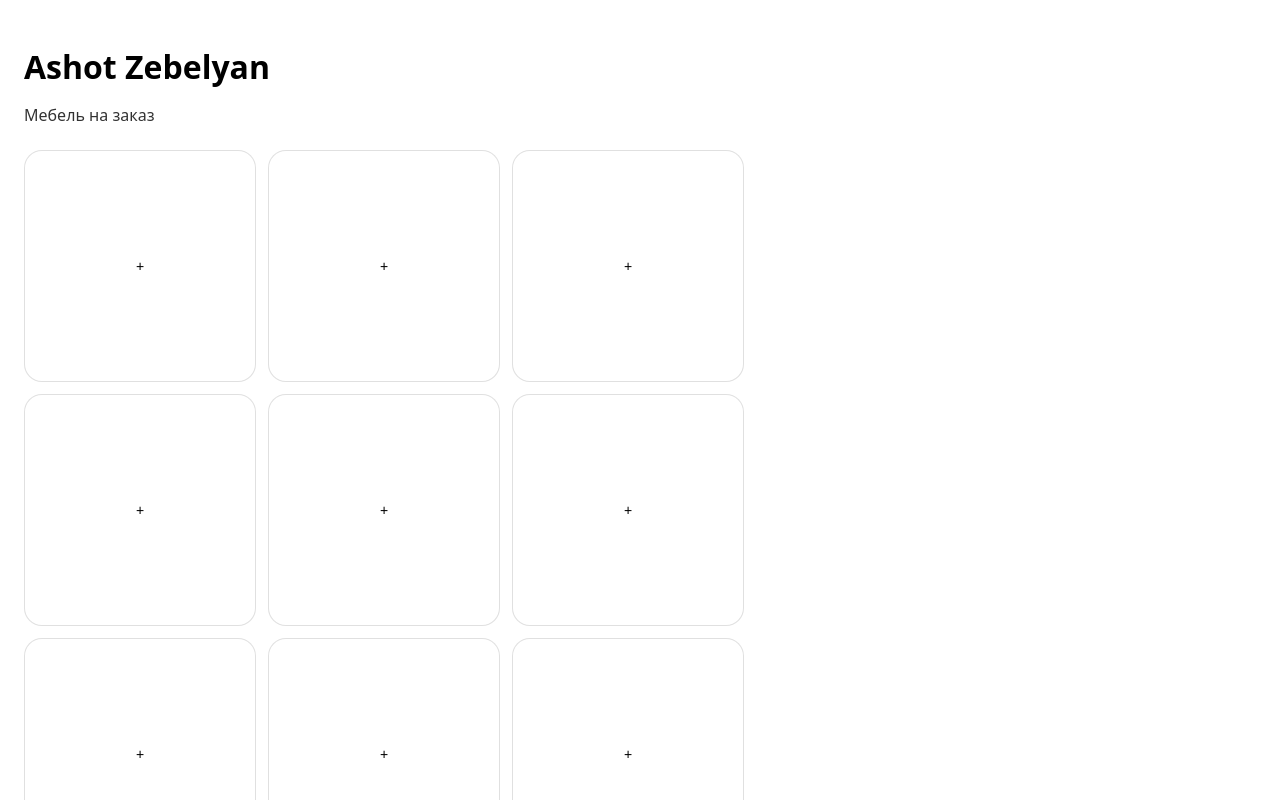
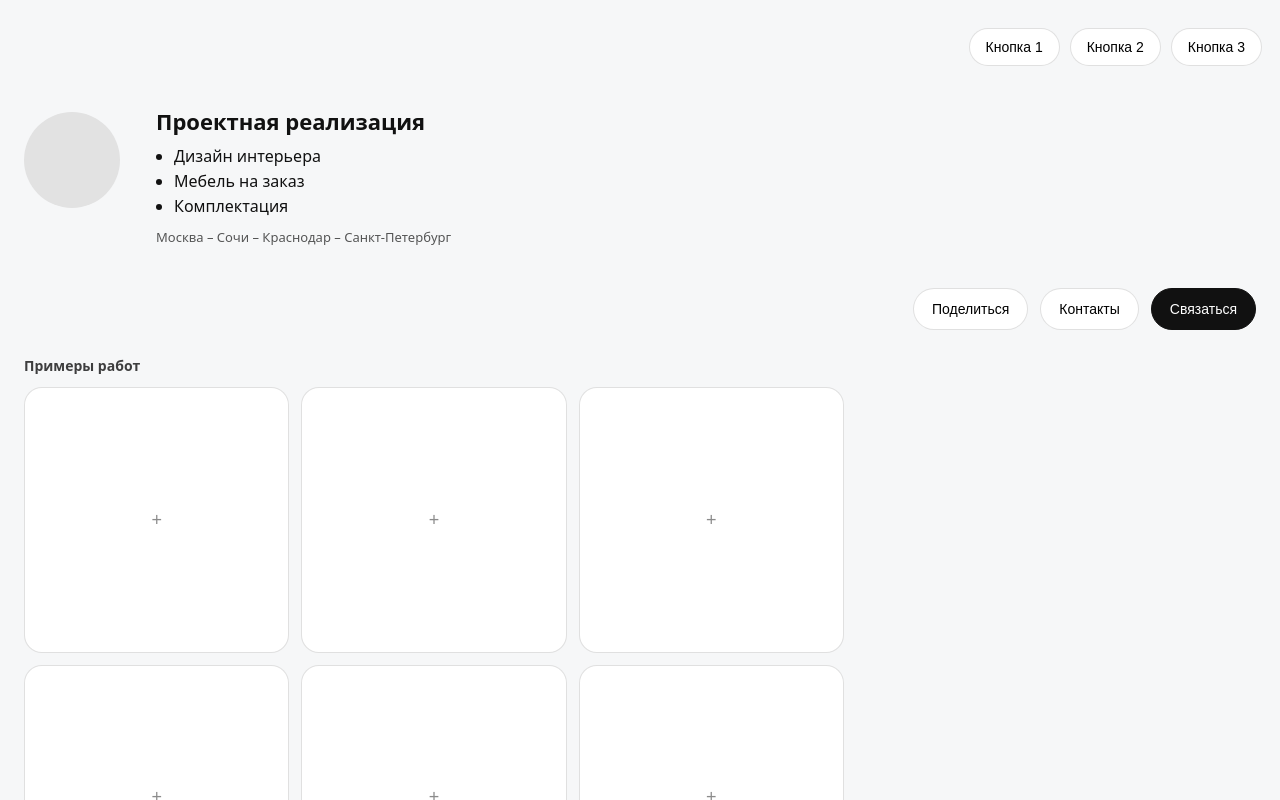
Before and after one commit to zebvalera774583-maker/C-Users-mebel-site, a Next.js app: page / in a window 1280 px wide. Shown: the top 800 px of the page. Built offline with nearby package versions, Linux system fonts and the light colour scheme.

Commit message:
Update page.tsx

```diff
--- a/app/page.tsx
+++ b/app/page.tsx
@@ -1,34 +1,210 @@
+"use client";
+
+import { useRef } from "react";
+
 export default function HomePage() {
+  const inputRef = useRef<HTMLInputElement | null>(null);
+
+  const tiles = Array.from({ length: 18 });
+
+  const openPicker = () => {
+    inputRef.current?.click();
+  };
+
   return (
-    <main style={{ padding: 24, fontFamily: "system-ui, Arial" }}>
-      <h1 style={{ fontSize: 32, marginBottom: 8 }}>Ashot Zebelyan</h1>
-      <p style={{ opacity: 0.8, marginBottom: 24 }}>Мебель на заказ</p>
+    <main className="wrap">
+      {/* TOP ACTIONS */}
+      <div className="topActions">
+        <button className="chip">Кнопка 1</button>
+        <button className="chip">Кнопка 2</button>
+        <button className="chip">Кнопка 3</button>
+      </div>
 
-      <div
-        style={{
-          display: "grid",
-          gridTemplateColumns: "repeat(3, minmax(0, 1fr))",
-          gap: 12,
-          maxWidth: 720,
+      {/* HERO */}
+      <section className="hero">
+        <div className="avatar" aria-hidden="true" />
+        <div className="heroText">
+          <h1 className="title">Проектная реализация</h1>
+
+          <ul className="list">
+            <li>Дизайн интерьера</li>
+            <li>Мебель на заказ</li>
+            <li>Комплектация</li>
+          </ul>
+
+          <div className="cities">Москва – Сочи – Краснодар – Санкт-Петербург</div>
+        </div>
+      </section>
+
+      {/* CTA */}
+      <div className="ctaRow">
+        <button className="btn ghost">Поделиться</button>
+        <button className="btn ghost">Контакты</button>
+        <button className="btn primary">Связаться</button>
+      </div>
+
+      {/* GALLERY */}
+      <section className="gallery">
+        <div className="galleryTitle">Примеры работ</div>
+
+        {/* hidden input for future uploads */}
+        <input
+          ref={inputRef}
+          type="file"
+          accept="image/*"
+          multiple
+          style={{ display: "none" }}
+          onChange={() => {
+            // позже подключим реальную загрузку и сохранение
           }}
-      >
-        {Array.from({ length: 18 }).map((_, i) => (
+        />
+
+        <div className="grid">
+          {tiles.map((_, i) => (
             <button
               key={i}
-            style={{
-              aspectRatio: "1 / 1",
-              borderRadius: 18,
-              border: "1px solid rgba(0,0,0,0.12)",
-              background: "white",
-              cursor: "pointer",
-              fontSize: 14,
-            }}
-            title="Скоро здесь будет фото"
+              className="tile"
+              onClick={openPicker}
+              title="Нажми, чтобы выбрать фото"
             >
-            +
+              <span className="plus">+</span>
             </button>
           ))}
         </div>
+
+        <div className="hint">
+          Нажми на любой квадрат, чтобы выбрать фото (пока без сохранения — подключим
+          следующим шагом).
+        </div>
+      </section>
+
+      <style jsx>{`
+        .wrap {
+          min-height: 100vh;
+          padding: 28px 18px 40px;
+          background: #f6f7f8;
+          color: #111;
+          font-family: system-ui, -apple-system, Segoe UI, Roboto, Arial;
+        }
+
+        .topActions {
+          display: flex;
+          justify-content: flex-end;
+          gap: 10px;
+          margin-bottom: 26px;
+        }
+
+        .chip {
+          border: 1px solid rgba(0, 0, 0, 0.12);
+          background: white;
+          border-radius: 999px;
+          padding: 10px 16px;
+          font-size: 14px;
+          cursor: pointer;
+        }
+
+        .hero {
+          display: grid;
+          grid-template-columns: 110px 1fr;
+          gap: 22px;
+          align-items: start;
+          padding: 14px 6px;
+        }
+
+        .avatar {
+          width: 96px;
+          height: 96px;
+          border-radius: 999px;
+          background: #e2e2e2;
+          margin-top: 6px;
+        }
+
+        .title {
+          font-size: 22px;
+          font-weight: 650;
+          margin: 0 0 8px;
+        }
+
+        .list {
+          margin: 0;
+          padding-left: 18px;
+          line-height: 1.55;
+          font-size: 16px;
+        }
+
+        .cities {
+          margin-top: 10px;
+          font-size: 13px;
+          opacity: 0.7;
+        }
+
+        .ctaRow {
+          display: flex;
+          justify-content: flex-end;
+          gap: 12px;
+          margin-top: 18px;
+          padding: 10px 6px 0;
+        }
+
+        .btn {
+          border-radius: 999px;
+          padding: 12px 18px;
+          font-size: 14px;
+          cursor: pointer;
+        }
+
+        .ghost {
+          background: white;
+          border: 1px solid rgba(0, 0, 0, 0.12);
+        }
+
+        .primary {
+          background: #111;
+          color: white;
+          border: 1px solid #111;
+        }
+
+        .gallery {
+          margin-top: 26px;
+          padding: 0 6px;
+        }
+
+        .galleryTitle {
+          font-size: 14px;
+          font-weight: 650;
+          opacity: 0.8;
+          margin-bottom: 12px;
+        }
+
+        .grid {
+          display: grid;
+          grid-template-columns: repeat(3, minmax(0, 1fr));
+          gap: 12px;
+          max-width: 820px;
+        }
+
+        .tile {
+          aspect-ratio: 1 / 1;
+          border-radius: 18px;
+          border: 1px solid rgba(0, 0, 0, 0.12);
+          background: white;
+          display: grid;
+          place-items: center;
+          cursor: pointer;
+        }
+
+        .plus {
+          font-size: 18px;
+          opacity: 0.45;
+          user-select: none;
+        }
+
+        .hint {
+          margin-top: 10px;
+          font-size: 12px;
+          opacity: 0.6;
+        }
+      `}</style>
     </main>
   );
 }
```
Lines whose indentation alone changed are shown as unchanged.
